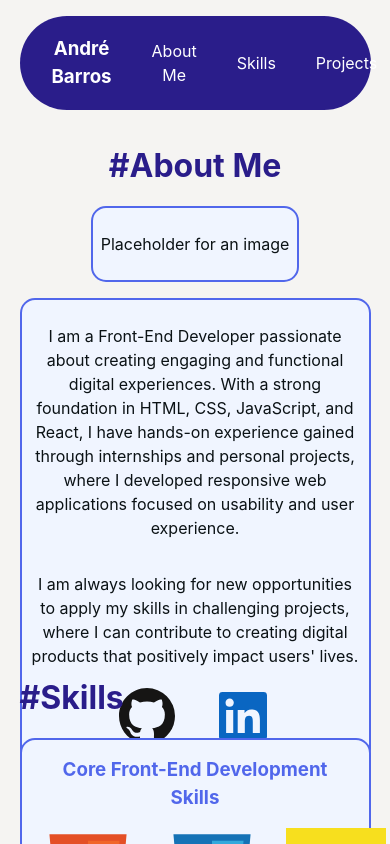
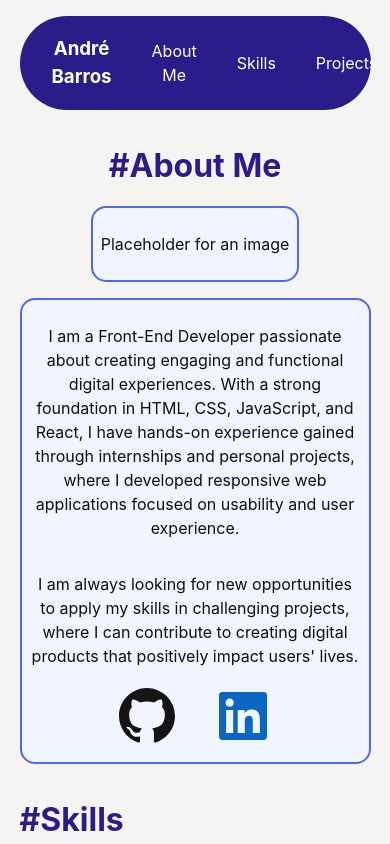
Before and after one commit to andrebarros7201/portfolio, a React (Vite) app: page / in a window 390 px wide. Shown: the top 844 px of the page. Built offline with nearby package versions, Linux system fonts and the light colour scheme.

Commit message:
change trigger to activate responsive design from 1100px to 900px and change height to auto

```diff
--- a/src/styles/aboutMe.module.css
+++ b/src/styles/aboutMe.module.css
@@ -73,11 +73,12 @@
   filter: drop-shadow(0 0 2em #0077b5aa);
 }
 
-@media (width < 1100px){
+@media (width < 900px){
   .about-me{
     width: 100%;
     display: flex;
     flex-flow: column nowrap;
     align-items: center;
+    height: auto;
   }
 }
```
